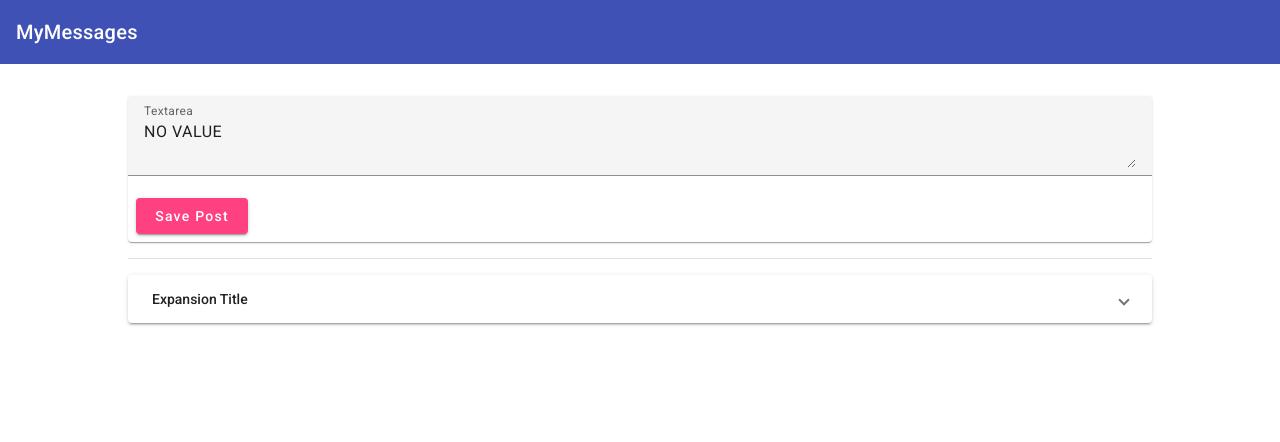
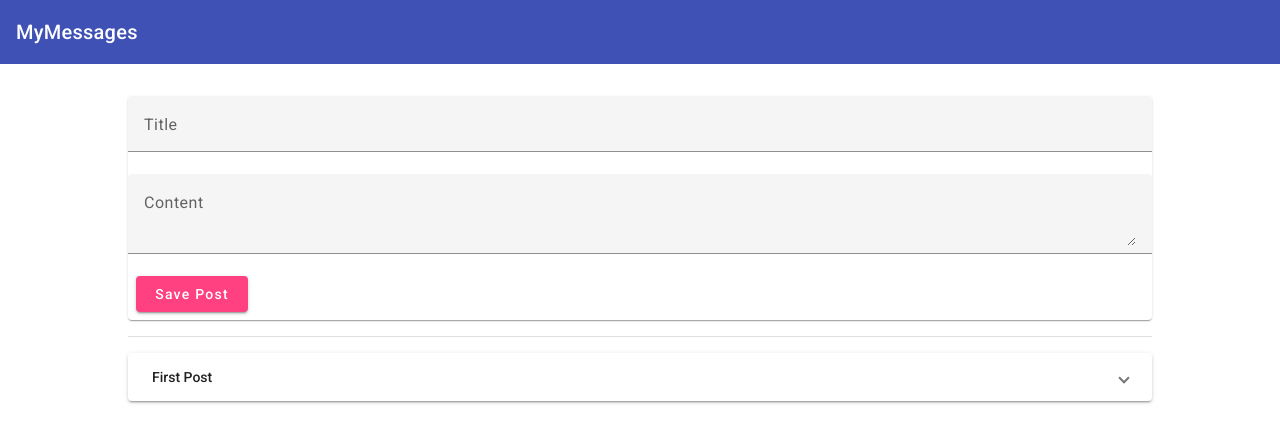
Before and after one commit to JuriLu/MEAN-stack-2, an Angular app in the folder mean-course-2/: page / in a window 1280 px wide. Shown: the top 442 px of the page. Built offline with nearby package versions, Linux system fonts and the light colour scheme.

Commit message:
creating posts, communication between components

```diff
--- a/mean-course-2/src/app/app.component.html
+++ b/mean-course-2/src/app/app.component.html
@@ -1,6 +1,6 @@
 <app-header></app-header>
 <main class="mt-2-custom">
-  <app-post-create ></app-post-create>
+  <app-post-create (postCreatedEvent)="onPostEdit($event)"></app-post-create>
   <mat-divider class="mb-1-custom"></mat-divider>
-  <app-post-list></app-post-list>
+  <app-post-list [postsInputResponse]="storedPosts"></app-post-list>
 </main>
--- a/mean-course-2/src/app/app.component.ts
+++ b/mean-course-2/src/app/app.component.ts
@@ -1,4 +1,5 @@
-import { Component } from '@angular/core';
+import {Component} from '@angular/core';
+import {Post} from "./post-list/post-list.component";
 
 @Component({
   selector: 'app-root',
@@ -6,5 +7,14 @@ import { Component } from '@angular/core';
   styleUrl: './app.component.scss'
 })
 export class AppComponent {
-  title = 'mean-course-2';
+  storedPosts: Post[] = [
+    {id: 1, title: 'First Post', content: `First's post Content`},
+  ]
+
+  constructor() {
+  }
+  onPostEdit(post: Post): void {
+    this.storedPosts.push(post)
+  }
+
 }
--- a/mean-course-2/src/app/app.module.ts
+++ b/mean-course-2/src/app/app.module.ts
@@ -6,7 +6,7 @@ import { AppComponent } from './app.component';
 import { PostCreateComponent } from './post-create/post-create.component';
 import {FormsModule} from "@angular/forms";
 import { provideAnimationsAsync } from '@angular/platform-browser/animations/async';
-import {MatCard} from "@angular/material/card";
+import {MatCard, MatCardContent} from "@angular/material/card";
 import {MatFormField, MatLabel} from "@angular/material/form-field";
 import {MatInput} from "@angular/material/input";
 import {MatButton} from "@angular/material/button";
@@ -36,7 +36,8 @@ import {MatDivider} from "@angular/material/divider";
         MatAccordion,
         MatExpansionPanel,
         MatExpansionPanelHeader,
-    MatDivider
+        MatDivider,
+        MatCardContent
     ],
   providers: [
     provideAnimationsAsync()
--- a/mean-course-2/src/app/post-create/post-create.component.html
+++ b/mean-course-2/src/app/post-create/post-create.component.html
@@ -1,9 +1,18 @@
 <mat-card>
   <mat-form-field>
-    <mat-label>Textarea</mat-label>
+    <mat-label>Title</mat-label>
+    <input
+      matInput
+      [(ngModel)]="enteredTitle"
+      [placeholder]="'Enter title'"
+      type="text">
+  </mat-form-field>
+  <mat-form-field>
+    <mat-label>Content</mat-label>
     <textarea
       matInput
-      [(ngModel)]="enteredValue"
+      [placeholder]="'Enter content'"
+      [(ngModel)]="enteredContent"
     ></textarea>
   </mat-form-field>
 <button
--- a/mean-course-2/src/app/post-create/post-create.component.ts
+++ b/mean-course-2/src/app/post-create/post-create.component.ts
@@ -1,4 +1,5 @@
-import {Component} from '@angular/core';
+import {Component, EventEmitter, Output} from '@angular/core';
+import {Post} from "../post-list/post-list.component";
 
 @Component({
   selector: 'app-post-create',
@@ -6,12 +7,19 @@ import {Component} from '@angular/core';
   styleUrl: './post-create.component.scss'
 })
 export class PostCreateComponent {
-  newPost!:string
-  enteredValue:string = "NO VALUE"
+  newPost!: string
+  enteredTitle: string = ''
+  enteredContent: string = ''
+
+  @Output() postCreatedEvent:EventEmitter<Post> = new EventEmitter()
   constructor() {
   }
 
   onAddPost(): void {
-    this.newPost = this.enteredValue
+    const createdPost: Post = {
+      title: this.enteredTitle,
+      content: this.enteredContent
+    }
+    this.postCreatedEvent.emit(createdPost)
   }
 }
--- a/mean-course-2/src/app/post-list/post-list.component.html
+++ b/mean-course-2/src/app/post-list/post-list.component.html
@@ -1,8 +1,18 @@
-<mat-accordion>
-  <mat-expansion-panel>
-    <mat-expansion-panel-header>
-      Expansion Title
-    </mat-expansion-panel-header>
-    <p>Inside of an Expansion</p>
-  </mat-expansion-panel>
+@if (posts.length > 0){
+<mat-accordion [multi]="true">
+
+  @for (post of posts; track post.id) {
+    <mat-expansion-panel>
+      <mat-expansion-panel-header>
+        {{post.title}}
+      </mat-expansion-panel-header>
+      <p>{{post.content}}</p>
+    </mat-expansion-panel>
+  }
+
 </mat-accordion>
+} @else {
+  <mat-card>
+    <mat-card-content>No content addeed yet!</mat-card-content>
+  </mat-card>
+}
--- a/mean-course-2/src/app/post-list/post-list.component.ts
+++ b/mean-course-2/src/app/post-list/post-list.component.ts
@@ -1,9 +1,16 @@
-import {Component} from '@angular/core';
+import {Component, Input} from '@angular/core';
 
-interface Posts {
+export interface Post {
   title: string;
   content: string
+  id?: number;
 }
+
+// posts: Posts[] = [
+//   {id: 1, title: 'First Post', content: `First's post Content`},
+//   {id: 2, title: 'Second Post', content: `Second's post Content`},
+//   {id: 3, title: 'Third Post', content: `Third's post Content`}
+// ]
 
 @Component({
   selector: 'app-post-list',
@@ -11,9 +18,12 @@ interface Posts {
   styleUrl: './post-list.component.scss'
 })
 export class PostListComponent {
-  posts: Posts[] = [
-    {title: 'First Post', content: `First's post Content`},
-    {title: 'Second Post', content: `Second's post Content`},
-    {title: 'Third Post', content: `Third's post Content`}
-  ]
+
+  posts: Post[] = []
+
+  @Input() set postsInputResponse(postResponse: Post[]) {
+    if (postResponse) {
+      this.posts = postResponse
+    }
+  }
 }
```
Lines whose indentation alone changed are shown as unchanged.
